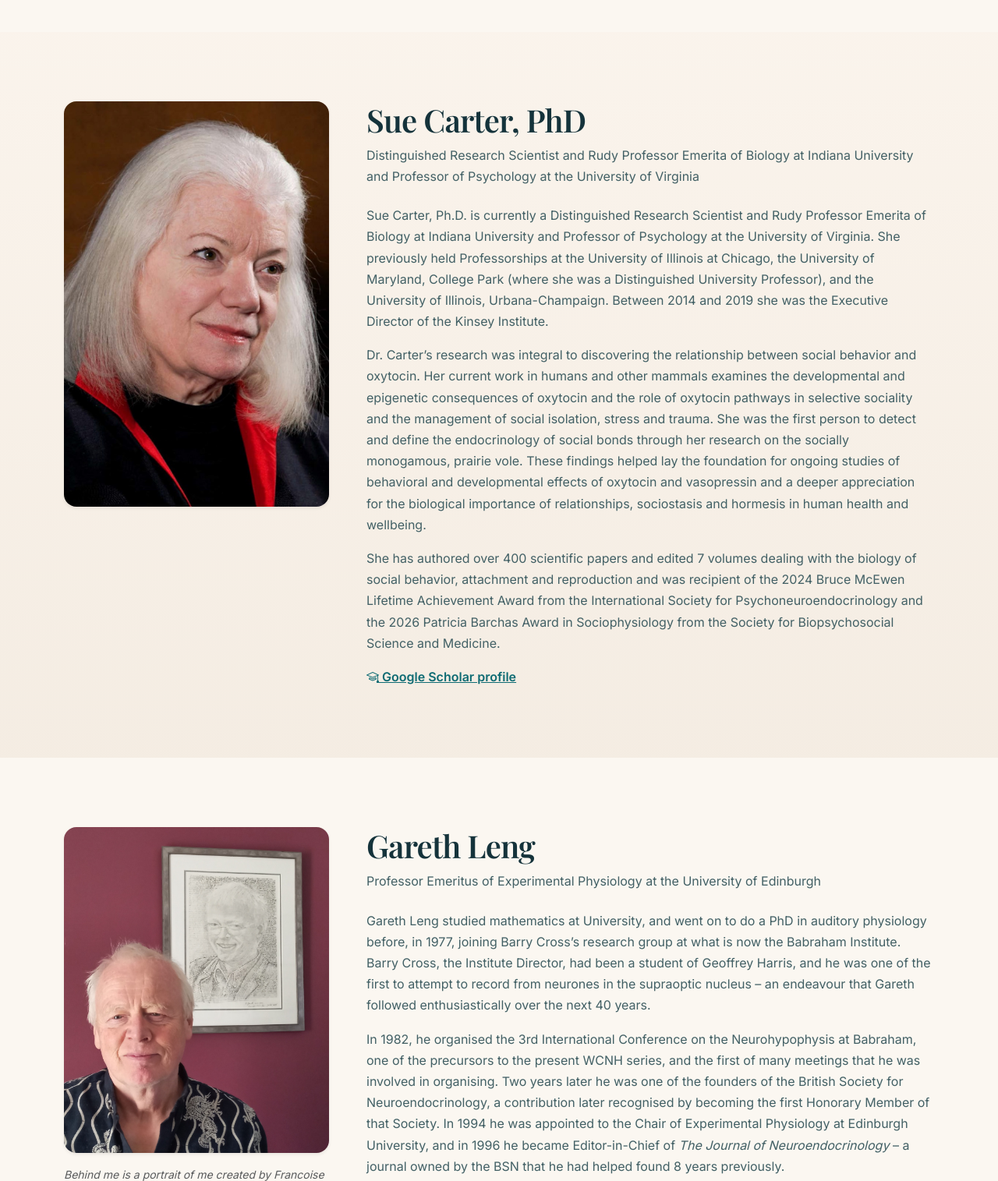
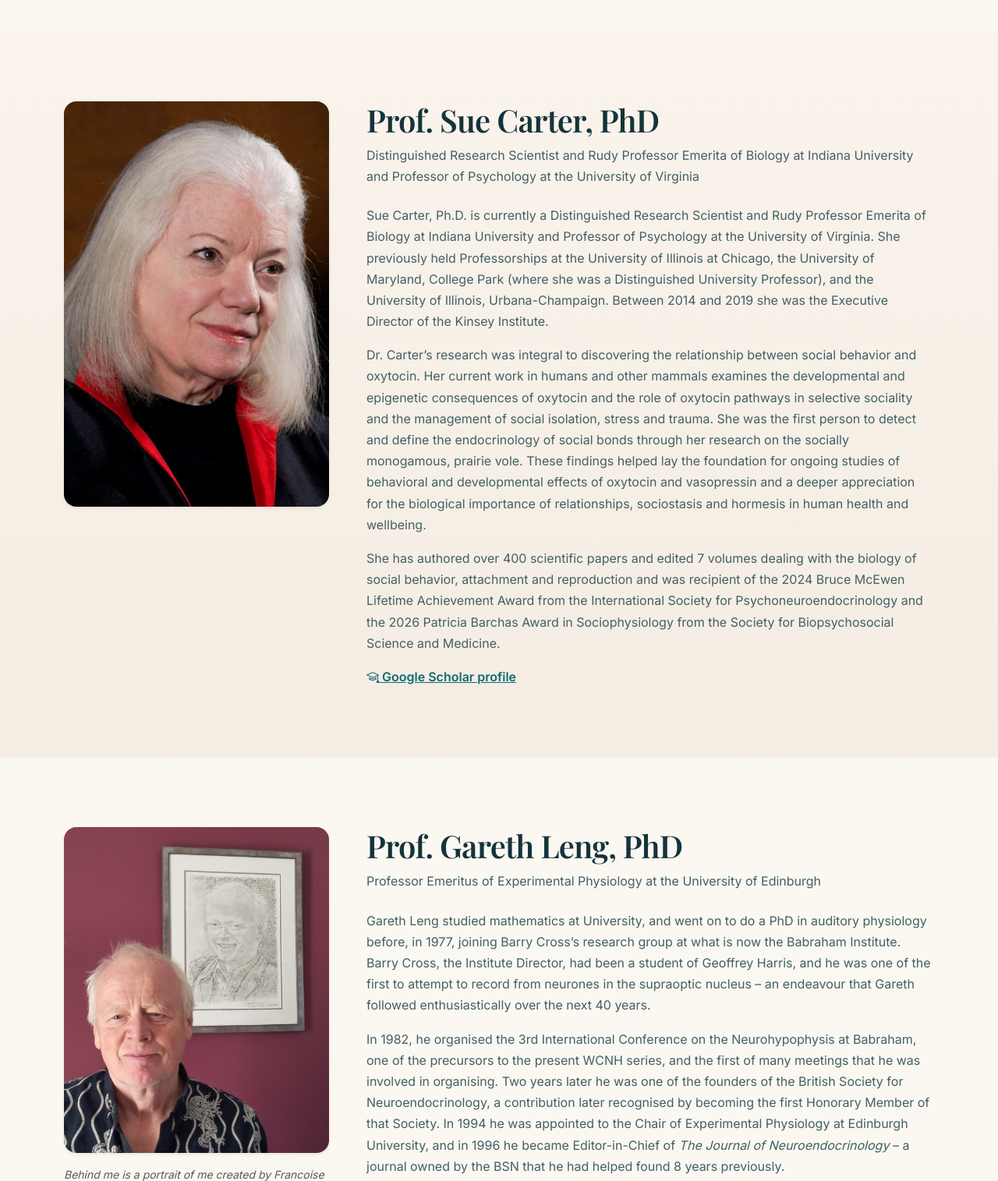
Before and after one commit to zdetor54/wcnh2027, a plain HTML site: page lifetime-awards.html in a window 1280 px wide. Shown: the part 780-2295 px from the top of the page at 78% size. Drawn offline with nearby package versions, Linux system fonts and the light colour scheme.

Commit message:
Align Lifetime Awards titles and add Gareth Leng's Scholar link
Show both honorees as "Prof. …, PhD" and link Gareth Leng's Google
Scholar profile, matching Sue Carter's.

Co-Authored-By: Claude Opus 5.5 <noreply@anthropic.com>

```diff
--- a/lifetime-awards.html
+++ b/lifetime-awards.html
@@ -51,10 +51,10 @@
       <div class="container">
         <article class="row g-5 align-items-start">
           <figure class="col-md-5 col-lg-4 mb-0">
-            <img class="img-fluid rounded-4 shadow-sm" src="assets/img/speakers/sue-carter.jpg" alt="Portrait of Sue Carter" width="890" height="1360" loading="lazy">
+            <img class="img-fluid rounded-4 shadow-sm" src="assets/img/speakers/sue-carter.jpg" alt="Portrait of Prof. Sue Carter, PhD" width="890" height="1360" loading="lazy">
           </figure>
           <div class="col-md-7 col-lg-8">
-            <h2 id="carter-heading" class="section-title mb-2">Sue Carter, PhD</h2>
+            <h2 id="carter-heading" class="section-title mb-2">Prof. Sue Carter, PhD</h2>
             <p class="speaker-affiliation fs-6 mb-4">Distinguished Research Scientist and Rudy Professor Emerita of Biology at Indiana University and Professor of Psychology at the University of Virginia</p>
             <div>
               <p>Sue Carter, Ph.D. is currently a Distinguished Research Scientist and Rudy Professor Emerita of Biology at Indiana University and Professor of Psychology at the University of Virginia. She previously held Professorships at the University of Illinois at Chicago, the University of Maryland, College Park (where she was a Distinguished University Professor), and the University of Illinois, Urbana-Champaign. Between 2014 and 2019 she was the Executive Director of the Kinsey Institute.</p>
@@ -71,17 +71,18 @@
       <div class="container">
         <article class="row g-5 align-items-start">
           <figure class="col-md-5 col-lg-4 mb-0">
-            <img class="img-fluid rounded-4 shadow-sm" src="assets/img/speakers/gareth-leng.jpg" alt="Gareth Leng standing in front of a framed portrait of himself" width="1140" height="1400" loading="lazy">
+            <img class="img-fluid rounded-4 shadow-sm" src="assets/img/speakers/gareth-leng.jpg" alt="Prof. Gareth Leng, PhD standing in front of a framed portrait of himself" width="1140" height="1400" loading="lazy">
             <figcaption class="small fst-italic text-muted mt-3">Behind me is a portrait of me created by Francoise Moos for my Festschrift in 2023 from a photo of me taken during our collaboration on an EU grant; – the background is handwritten text from our 2008 paper in Plos Comp Biol that was the result of that project.</figcaption>
           </figure>
           <div class="col-md-7 col-lg-8">
-            <h2 id="leng-heading" class="section-title mb-2">Gareth Leng</h2>
+            <h2 id="leng-heading" class="section-title mb-2">Prof. Gareth Leng, PhD</h2>
             <p class="speaker-affiliation fs-6 mb-4">Professor Emeritus of Experimental Physiology at the University of Edinburgh</p>
             <div>
               <p>Gareth Leng studied mathematics at University, and went on to do a PhD in auditory physiology before, in 1977, joining Barry Cross’s research group at what is now the Babraham Institute. Barry Cross, the Institute Director, had been a student of Geoffrey Harris, and he was one of the first to attempt to record from neurones in the supraoptic nucleus – an endeavour that Gareth followed enthusiastically over the next 40 years.</p>
               <p>In 1982, he organised the 3rd International Conference on the Neurohypophysis at Babraham, one of the precursors to the present WCNH series, and the first of many meetings that he was involved in organising. Two years later he was one of the founders of the British Society for Neuroendocrinology, a contribution later recognised by becoming the first Honorary Member of that Society. In 1994 he was appointed to the Chair of Experimental Physiology at Edinburgh University, and in 1996 he became Editor-in-Chief of <em>The Journal of Neuroendocrinology</em> – a journal owned by the BSN that he had helped found 8 years previously.</p>
               <p>His research career in Neuroendocrinology is encompassed by his 2018 book <a href="https://mitpress.mit.edu/books/heart-brain" target="_blank" rel="noopener noreferrer"><em>The Heart of the Brain</em><span class="visually-hidden"> (opens in a new tab)</span></a>, and, in 2020, he published <a href="https://mitpress.mit.edu/books/matter-facts" target="_blank" rel="noopener noreferrer"><em>The Matter of Facts</em><span class="visually-hidden"> (opens in a new tab)</span></a> with his son Rhodri, a reflection on science and ‘truth’. He retired in 2021 to live in the South of France, where he eats cheese and drinks wine; he still writes, and is lucky enough to still be involved in research, if only from his desk.</p>
             </div>
+            <p class="mb-0"><a class="fw-semibold" href="https://scholar.google.com/citations?hl=en&amp;user=4xNUmvMAAAAJ&amp;inst=15159612047463182172" target="_blank" rel="noopener noreferrer"><i class="bi bi-mortarboard" aria-hidden="true"></i> Google Scholar profile<span class="visually-hidden"> (opens in a new tab)</span></a></p>
           </div>
         </article>
       </div>
```
